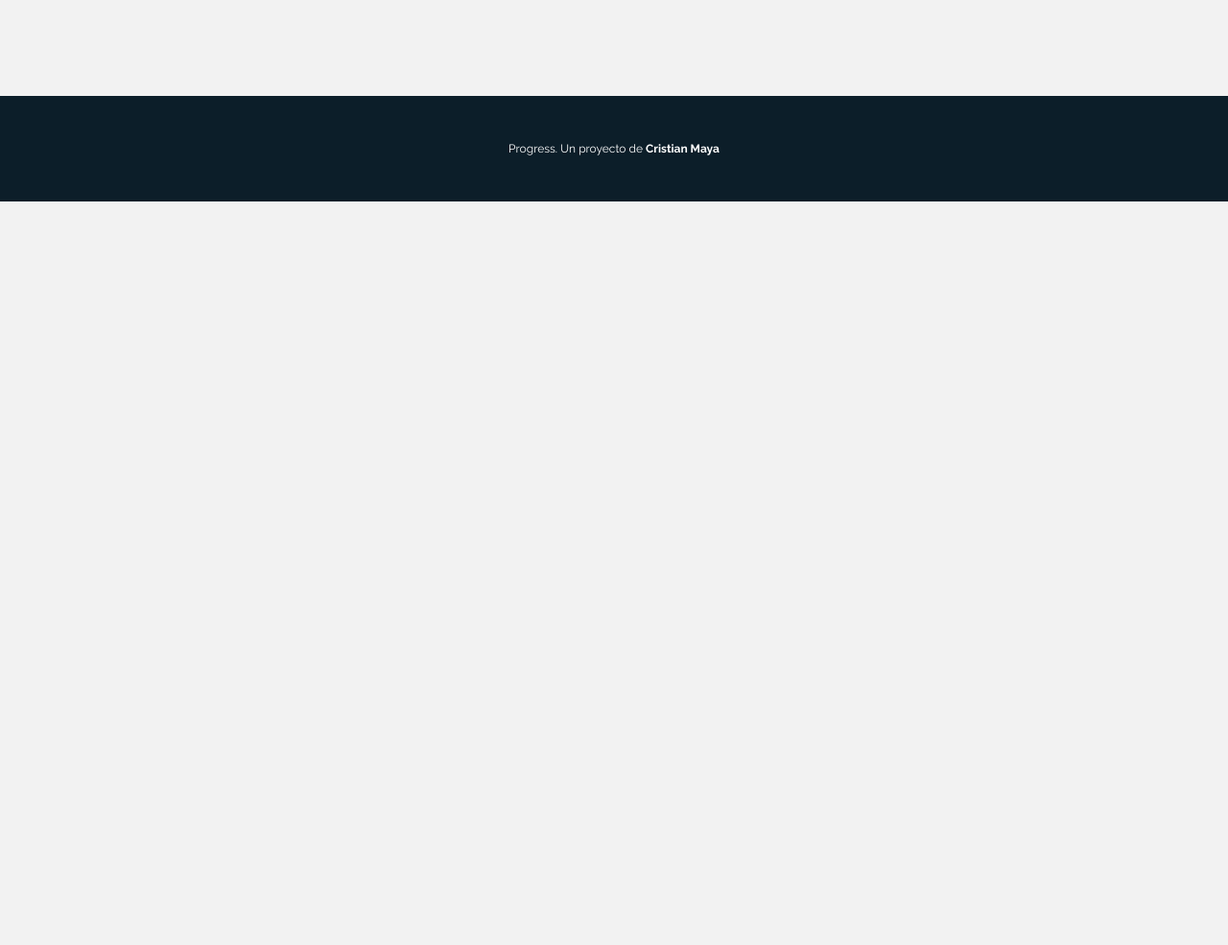
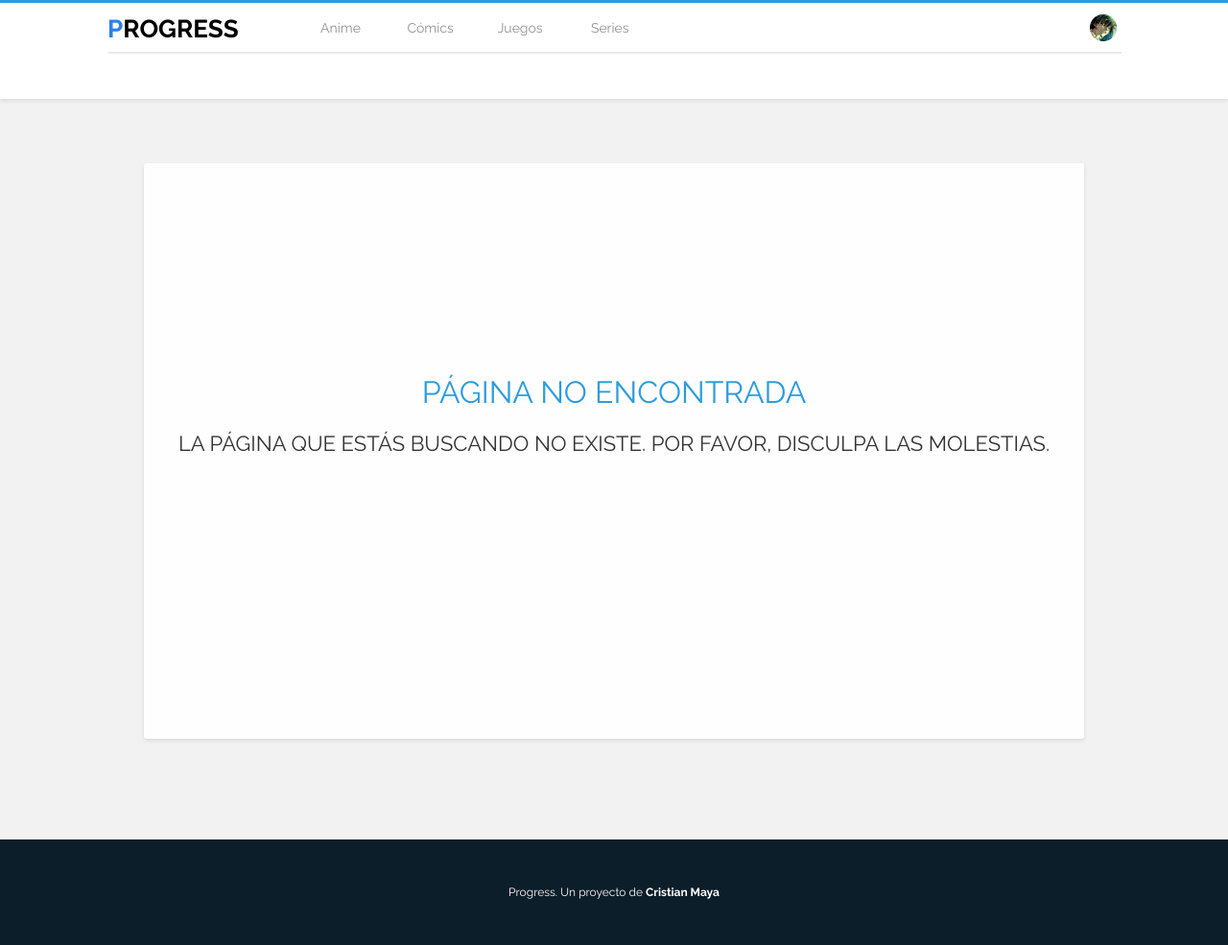
Before and after one commit to nejimus/progress, a PHP site: page /Progress/index.php?accion=error in a window 1280 px wide. Shown: the whole page at 96% size. Before the commit the page ends 210 px from the top, so only its background shows below. Run offline with PHP 8.4, Linux system fonts and the light colour scheme; the visitor is signed in with stand-in values (Sample User, id 1); some libraries are stand-ins or nearby versions.

Commit message:
Correcciones

```diff
--- /dev/null
+++ b/controladores/error.controlador.php
@@ -0,0 +1,7 @@
+<?php
+
+	//Pasa a la vista toda la información que se desea representar
+	require 'cabecera.controlador.php';
+	require 'vistas/error.php';
+
+?>
--- a/css/main.css
+++ b/css/main.css
@@ -3087,6 +3087,52 @@ h3.ribbon:before {
 }
 
 /*************************************************************************/
+/*  ERROR 404
+*************************************************************************/
+
+.error-rec {
+	position: relative;
+    width: 980px;
+    height: 600px;
+    top: 35px;
+    left: 60px;
+
+    text-align: center;
+
+    background: rgba(255, 255, 255, 0.9);
+    box-shadow: 0px 2px 4px rgba(0, 0, 0, 0.1);
+    border-radius: 3px;
+}
+
+.error-rec h1 {
+	position: relative;
+	top: 220px;
+
+	font-family: Raleway;
+	font-style: normal;
+	font-weight: normal;
+	line-height: normal;
+	font-size: 32px;
+
+	color: #2D9CDB;
+
+	text-transform: uppercase;
+}
+
+.error-rec h3 {
+	position: relative;
+	top: 220px;
+
+	font-family: Raleway;
+	font-style: normal;
+	font-weight: normal;
+	line-height: normal;
+	font-size: 22px;
+
+	text-transform: uppercase;
+}
+
+/*************************************************************************/
 /*  PIE
 *************************************************************************/
 
--- a/index.php
+++ b/index.php
@@ -22,6 +22,10 @@
 	{
 
 		switch ($accion) {
+
+			case 'error':
+			include $carpetaControladores.'error.controlador.php';
+			break;
 
 			case 'login':
 			include $carpetaControladores.'login.controlador.php';
--- a/modelos/dashboard.modelo.php
+++ b/modelos/dashboard.modelo.php
@@ -11,7 +11,11 @@
 
 	  mysqli_close($conexion);
 
-	  return $perfil;
+	  if ($perfil != NULL) {
+	  	return $perfil;
+	  } else {
+	  	header("Location: ../error");
+	  }
 
 	}
 
--- /dev/null
+++ b/vistas/error.php
@@ -0,0 +1,14 @@
+		<div id="contentWrapp">
+
+			<div id="content">
+
+				<div class="section">
+
+					<div class="error-rec">
+
+						<h1>Página no encontrada</h1>
+						<h3>LA PÁGINA QUE ESTÁS BUSCANDO NO EXISTE. POR FAVOR, DISCULPA LAS MOLESTIAS.</h3>
+
+					</div>
+
+				</div>
```
Also changed, not shown: modelos/ficha.modelo.php (+6 -1 lines), .htaccess.
